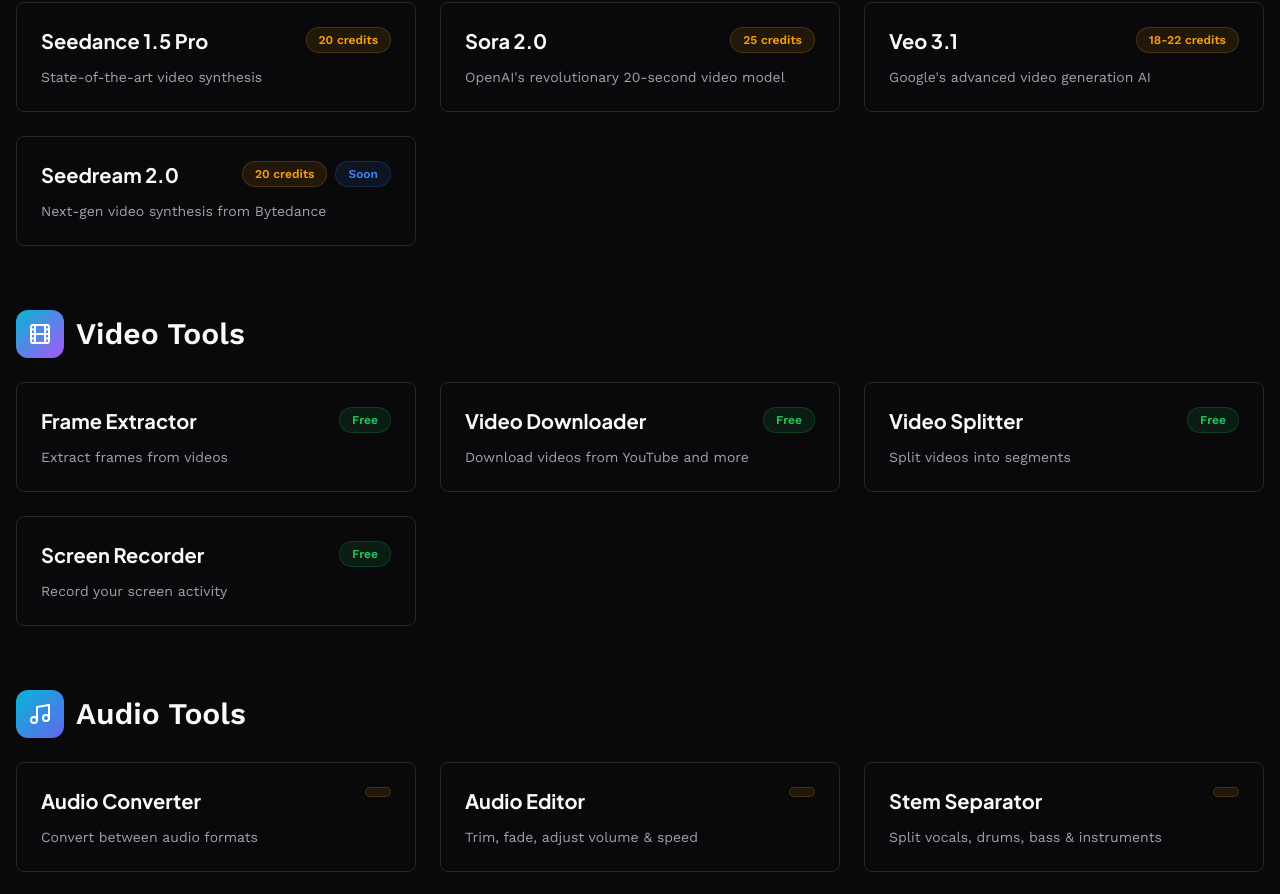
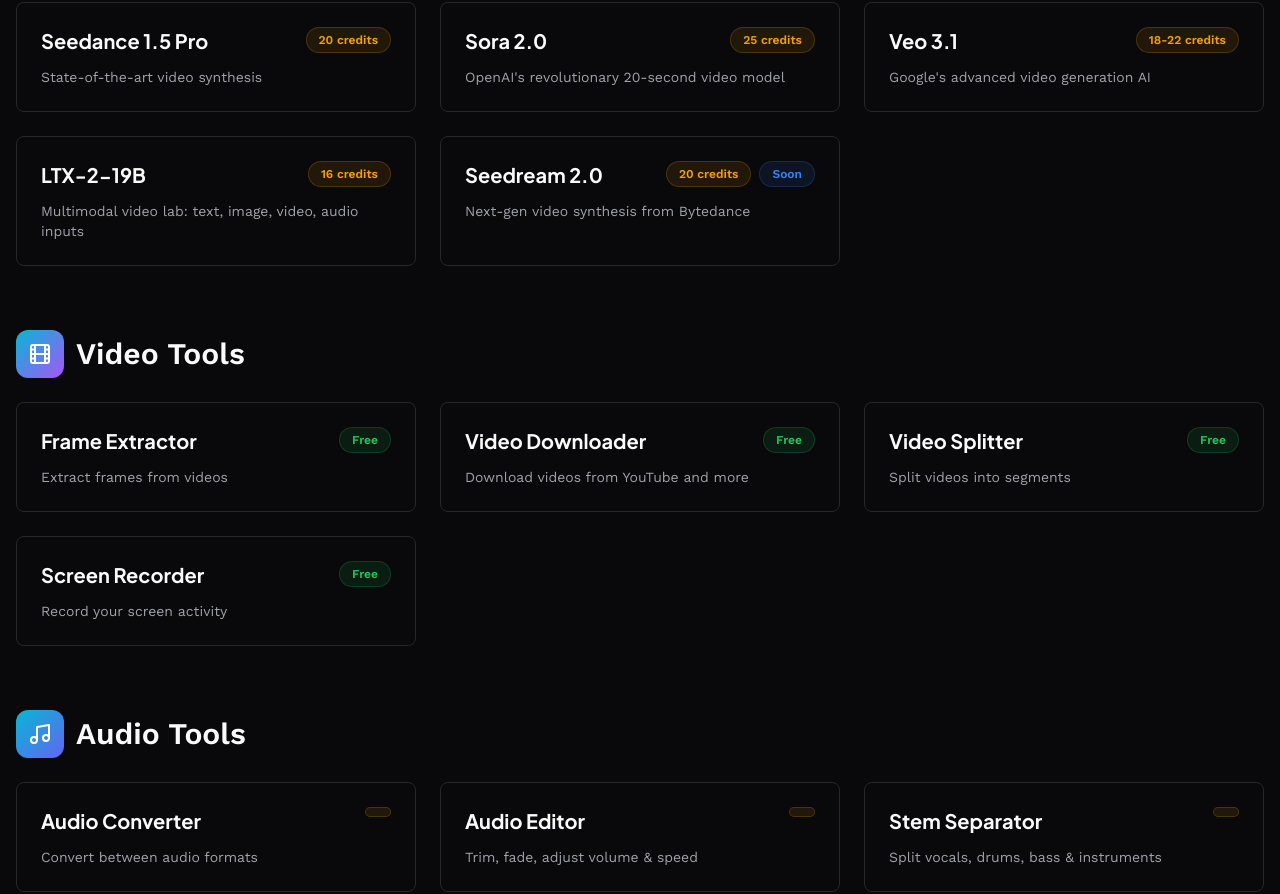
Before and after one commit to ashinstinct/sg-3f9e0639-0e46-47e0-ba87-cf415efaed8a-1774293159, a Next.js app: page /tools in a window 1280 px wide. Shown: the part 1733-2627 px from the top of the page. Built offline with nearby package versions, Linux system fonts and the light colour scheme.

Commit message:
feat(ui): add ltx-2-19b model to video generators

```diff
--- a/src/pages/tools.tsx
+++ b/src/pages/tools.tsx
@@ -40,6 +40,7 @@ export default function ToolsPage() {
     { name: "Seedance 1.5 Pro", description: "State-of-the-art video synthesis", link: "/video/generate", credits: "20 credits", free: false },
     { name: "Sora 2.0", description: "OpenAI's revolutionary 20-second video model", link: "/video/generate", credits: "25 credits", free: false },
     { name: "Veo 3.1", description: "Google's advanced video generation AI", link: "/video/generate", credits: "18-22 credits", free: false },
+    { name: "LTX-2-19B", description: "Multimodal video lab: text, image, video, audio inputs", link: "/video/generate", credits: "16 credits", free: false },
     { name: "Seedream 2.0", description: "Next-gen video synthesis from Bytedance", link: "/video/generate", credits: "20 credits", free: false, comingSoon: true },
   ];
 
--- a/src/pages/video/generate.tsx
+++ b/src/pages/video/generate.tsx
@@ -9,7 +9,7 @@ import { Select, SelectContent, SelectItem, SelectTrigger, SelectValue } from "@
 import { Switch } from "@/components/ui/switch";
 import { Tabs, TabsList, TabsTrigger, TabsContent } from "@/components/ui/tabs";
 import Link from "next/link";
-import { Sparkles, ArrowLeft, Wand2, Image as ImageIcon, Search, Check, Clock, Volume2, X, Info, Maximize2, Monitor, Download, Share2, Twitter, Facebook, MessageCircle, Link2, CheckCircle } from "lucide-react";
+import { Sparkles, ArrowLeft, Wand2, Image as ImageIcon, Search, Check, Clock, Volume2, X, Info, Maximize2, Monitor, Download, Share2, Twitter, Facebook, MessageCircle, Link2, CheckCircle, Video } from "lucide-react";
 import { cn } from "@/lib/utils";
 import { Slider } from "@/components/ui/slider";
 
@@ -135,18 +135,66 @@ const VIDEO_MODELS = [
   },
   {
     id: "veo",
-    name: "Veo 3",
+    name: "Veo",
     company: "Google",
-    icon: "🎨",
+    icon: Video,
+    badge: null,
+    models: [
+      {
+        id: "veo-3.1",
+        name: "3.1",
+        credits: 22,
+        duration: 15,
+        hasAudio: true,
+        aspectRatios: ["16:9", "9:16", "1:1"],
+      },
+      {
+        id: "veo-3.0",
+        name: "3.0",
+        credits: 18,
+        duration: 10,
+        hasAudio: true,
+        aspectRatios: ["16:9", "9:16", "1:1"],
+      },
+    ],
+  },
+  {
+    id: "ltx",
+    name: "LTX-2",
+    company: "Lightricks",
+    icon: Sparkles,
+    badge: "MULTIMODAL",
+    models: [
+      {
+        id: "ltx-2-19b",
+        name: "19B",
+        credits: 16,
+        duration: 10,
+        hasAudio: true,
+        duration: 10,
+        hasAudio: true,
+        aspectRatios: ["16:9", "9:16", "1:1"],
+        supportsImage: true,
+        supportsVideo: true,
+        supportsAudio: true,
+      },
+    ],
+  },
+  {
+    id: "seedream",
+    name: "Seedream",
+    company: "Bytedance",
+    icon: Video,
     badge: "SOON",
-    description: "Precision video with sound control",
-    latestVersion: "veo-3.1",
-    comingSoon: true,
-    versions: [
-      { id: "veo-3.1", name: "Veo 3.1", credits: 22, duration: 15, hasAudio: true, hasElements: false, supportsMultipleFrames: false },
-      { id: "veo-3.1-fast", name: "Veo 3.1 Fast", credits: 20, duration: 15, hasAudio: true, hasElements: false, supportsMultipleFrames: false },
-      { id: "veo-3", name: "Veo 3", credits: 20, duration: 15, hasAudio: true, hasElements: false, supportsMultipleFrames: false },
-      { id: "veo-3-fast", name: "Veo 3 Fast", credits: 18, duration: 15, hasAudio: true, hasElements: false, supportsMultipleFrames: false },
+    models: [
+      {
+        id: "seedream-2.0",
+        name: "2.0",
+        credits: 20,
+        duration: 12,
+        hasAudio: true,
+        aspectRatios: ["16:9", "9:16", "1:1"],
+      },
     ],
   },
   {
@@ -163,19 +211,6 @@ const VIDEO_MODELS = [
       { id: "wan-2.1", name: "Wan 2.1", credits: 15, duration: 10, hasAudio: false, hasElements: false, supportsMultipleFrames: true },
       { id: "wan-2.0", name: "Wan 2.0", credits: 14, duration: 8, hasAudio: false, hasElements: false, supportsMultipleFrames: true },
       { id: "wan-1.5", name: "Wan 1.5", credits: 12, duration: 8, hasAudio: false, hasElements: false, supportsMultipleFrames: true },
-    ],
-  },
-  {
-    id: "seedream",
-    name: "Seedream 2.0",
-    company: "Bytedance",
-    icon: "🎭",
-    badge: "SOON",
-    description: "Next-gen video synthesis with temporal consistency",
-    latestVersion: "seedream-2.0",
-    comingSoon: true,
-    versions: [
-      { id: "seedream-2.0", name: "Seedream 2.0", credits: 20, duration: 12, hasAudio: false, hasElements: false, supportsMultipleFrames: true },
     ],
   },
 ];
```
